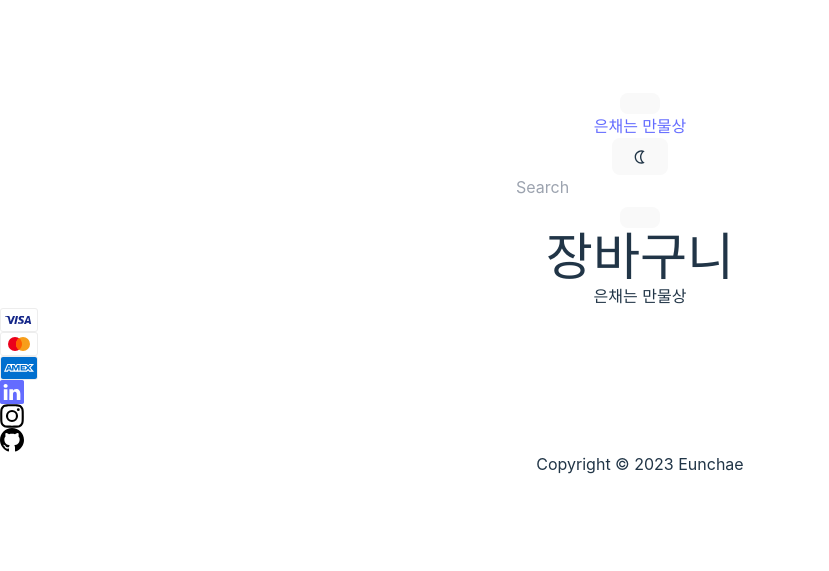
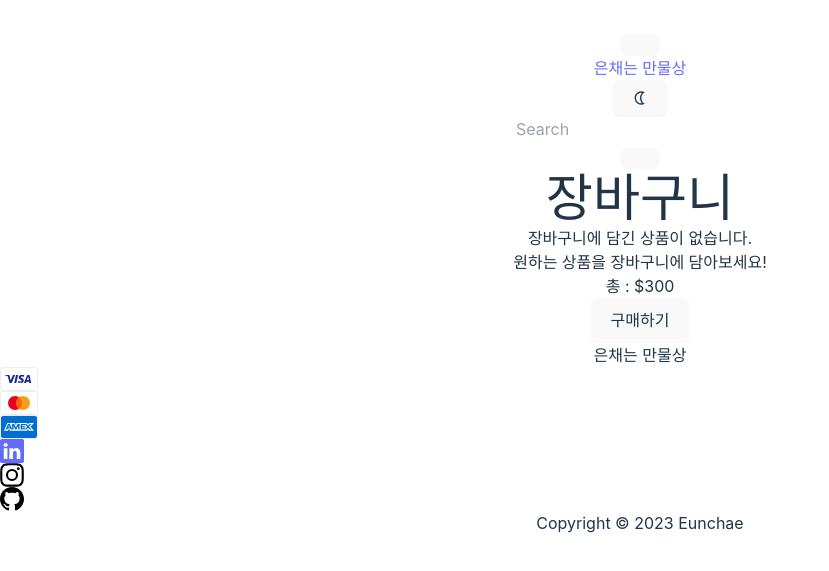
Before and after one commit to kidrauhl14/shop, a React (Vite) app in the folder new-shop/: page /cart in a window 1280 px wide. Shown: the part 119-690 px from the top of the page, without its empty margins (0-829 px from the left). Built offline with nearby package versions, Linux system fonts and the light colour scheme.

Commit message:
Feat: Markup CartPage

```diff
--- a/new-shop/src/App.jsx
+++ b/new-shop/src/App.jsx
@@ -10,7 +10,6 @@ import CartPage from "./pages/CartPage";
 
 function App() {
 
-
   const [products, setProducts] = useState([]);
   const [cart, setCart] = useState([]);
 
@@ -20,12 +19,27 @@ function App() {
 
   return (
     <BrowserRouter>
-      <Header cart={cart}/>
+      <Header cart={cart} />
       <Routes>
-        <Route path={"/"} element={<MainPage products={products} setProducts={setProducts}/>} />
+        <Route
+          path={"/"}
+          element={<MainPage products={products} setProducts={setProducts} />}
+        />
         <Route path={"/fashion"} element={<FashionPage />} />
-        <Route path={"/product/:id"} element={<DetailPage cart={cart} setCart={setCart}/>} />
-        <Route path={"/cart"} element={<CartPage />} />
+        <Route
+          path={"/product/:id"}
+          element={<DetailPage cart={cart} setCart={setCart} />}
+        />
+        <Route
+          path={"/cart"}
+          element={
+            <CartPage
+              convertPrice={convertPrice}
+              cart={cart}
+              setCart={setCart}
+            />
+          }
+        />
       </Routes>
       <Footer />
     </BrowserRouter>
--- a/new-shop/src/cart/cartList.jsx
+++ b/new-shop/src/cart/cartList.jsx
@@ -1,7 +1,20 @@
-import React from 'react'
+import React from 'react';
 
-export default function cartList() {
+export default function CartList({cart}) {
+  console.log(cart);
+
   return (
-    <div>cartList</div>
+    <div className="w-4/6 h-1/6 m-16 card lg:card-side bg-base-100 shadow-xl">
+      <figure>
+        <img className="h-3/5" src={cart.image} alt="상품 이미지" />
+      </figure>
+      <div className="card-body">
+        <h2 className="card-title">{cart.title}</h2>
+        <p>${cart.price}</p>
+        <div className="card-actions justify-end">
+          <button className="btn btn-primary">구매하기</button>
+        </div>
+      </div>
+    </div>
   );
 }
--- a/new-shop/src/cart/totalCart.jsx
+++ b/new-shop/src/cart/totalCart.jsx
@@ -1,7 +1,14 @@
 import React from 'react'
 
-export default function totalCart() {
+export default function TotalCart() {
   return (
-    <div>totalCart</div>
+    <div className="flex w-2/6 h-40">
+      <div className="w-1/6 h-14 pt-4  ml-4 mt-10 font-extrabold text-2xl">
+        총 : $300{" "}
+      </div>
+      <button className="btn btn-secondary w-1.5/6 h-14  ml-4 mt-12 font-extrabold text-2xl">
+        구매하기
+      </button>
+    </div>
   );
 }
--- a/new-shop/src/pages/CartPage.jsx
+++ b/new-shop/src/pages/CartPage.jsx
@@ -1,15 +1,30 @@
 import React from 'react';
-import cartList from '../cart/cartList';
-import totalCart from '../cart/totalCart';
+import CartList from '../cart/CartList';
+import TotalCart from '../cart/TotalCart';
 
-export default function CartPage() {
+export default function CartPage({ cart }) {
   return (
     <div>
-      <header className="bg-green-200 py-4">
-        <h1 className="text-left p-6 font-extrabold text-xl">장바구니</h1>
+      <header className="py-4">
+        <h1 className="text-left p-6 ml-16 font-extrabold text-xl">장바구니</h1>
       </header>
-      <cartList />
-      <totalCart />
+
+      <div className="bg-slate-200 lg:flex justify-between mb-20 rounded-xl shadow-xl">
+        <div>
+          {cart.length === 0 ? (
+            <div>
+              <h2>장바구니에 담긴 상품이 없습니다.</h2>
+              <p>원하는 상품을 장바구니에 담아보세요!</p>
+            </div>
+          ) : (
+            cart.map((cart) => {
+              return <CartList cart={cart} />;
+            })
+          )}
+        </div>
+
+        <TotalCart className="self-start shrink-0 flex items-center mt-10 mb-20" />
+      </div>
     </div>
   );
 }
--- a/new-shop/src/pages/DetailPage.jsx
+++ b/new-shop/src/pages/DetailPage.jsx
@@ -6,10 +6,11 @@ import Header from "../components/header";
 import Footer from "../components/footer";
 import CartPage from './CartPage';
 
-export default function DetailPage() {
+export default function DetailPage({convertPrice, cart, setCart}) {
 
   const {id} = useParams();
   const [product, setProduct] = useState({});
+  const [count, setCount] = useState(1);
 
   useEffect(() => {
     axios.get("https://fakestoreapi.com/products").then((data) => {
@@ -17,6 +18,18 @@ export default function DetailPage() {
     })
   }, [id])
   console.log(product);
+
+  const handleCart = () => {
+    const cartItem = {
+      id: product.id,
+      image: product.image,
+      title: product.title,
+      price: product.price,
+      quantity: count,
+    };
+    setCart([...cart, cartItem]);
+  };
+
 
   return (
     <div>
@@ -31,7 +44,7 @@ export default function DetailPage() {
           <p className="text-left w-7/12 h-1/6">{product.description}</p>
           <p className="mt-2 mb-4 text-3xl text-left">${product.price}</p>
           <div className="card-actions justify-end">
-            <button className="btn btn-primary">장바구니에 담기</button>
+            <button className="btn btn-primary" onClick={handleCart}>장바구니에 담기</button>
             <Link to="/cart">
               <button className="btn btn-primary">장바구니로~</button>
             </Link>
```
